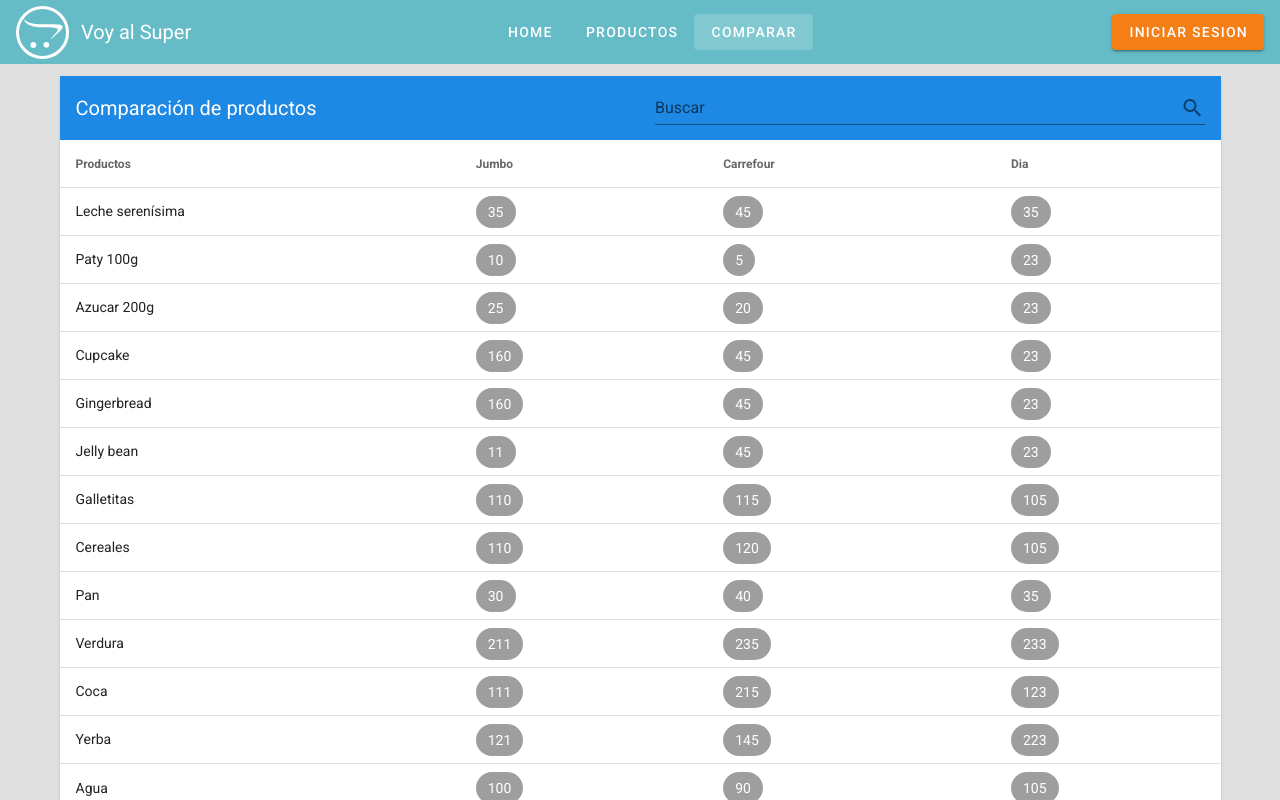
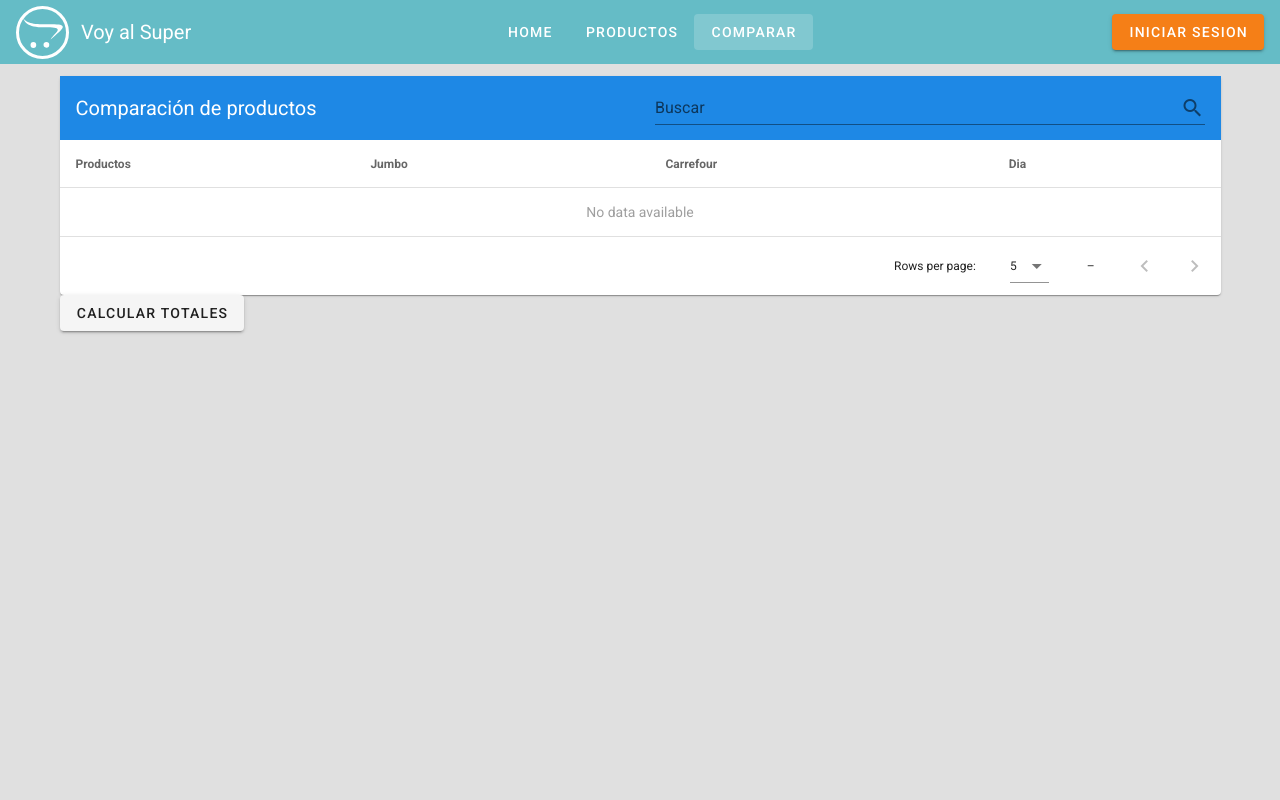
Before and after one commit to Ger-Martinez/TPIngesoftFront, a Vue app: page /comparador in a window 1280 px wide. Shown: the top 800 px of the page. Built offline with nearby package versions, Linux system fonts and the light colour scheme.

Commit message:
Terminamos tabla comparativa de precios y validaciones

```diff
--- a/package.json
+++ b/package.json
@@ -12,6 +12,7 @@
     "core-js": "^3.6.5",
     "vue": "^2.6.11",
     "vue-axios": "^3.2.0",
+    "vue-cookie": "^1.1.4",
     "vue-router": "^3.2.0",
     "vuetify": "^2.2.11",
     "vuex": "^3.4.0"
--- a/src/components/CategoryCard.vue
+++ b/src/components/CategoryCard.vue
@@ -15,9 +15,8 @@
 export default {
     props:{
         icon: String,
-        catName: String
+        catName: String,
     },
-
     methods:{
         filtrarCategoria(){
             console.log(this.catName);
--- a/src/components/NavBar.vue
+++ b/src/components/NavBar.vue
@@ -14,7 +14,6 @@
             <v-toolbar-title style="cursor: pointer" @click="$router.push('/')" class="ml-3 white--text" > Voy al Super </v-toolbar-title>
         </div>
         <v-spacer></v-spacer>
-
         <v-btn
             text
             color="contrast"
--- a/src/main.js
+++ b/src/main.js
@@ -8,8 +8,14 @@ import VueAxios from 'vue-axios'
 
 Vue.use(VueAxios, axios)
 
+// Require dependencies
+var VueCookie = require('vue-cookie');
+// Tell Vue to use the plugin
+Vue.use(VueCookie);
+
 // Para el correcto funcionamineto del login
 export const logInBus = new Vue();
+export const comparator = new Vue();
 
 Vue.config.productionTip = false
 
--- a/src/store/index.js
+++ b/src/store/index.js
@@ -5,24 +5,34 @@ Vue.use(Vuex)
 
 export default new Vuex.Store({
   state: {
-    logedIn: false
+    productsToCompare:[]
   },
   mutations: {
-    checkLogedIn(state){
-      return state.logedIn;
+    addProduct(state, product){
+      state.productsToCompare.push(product);
     },
-    changeLogedInStatus(state){
-      state.logedIn = !state.logedIn;
+    removeProduct(state, index){
+      state.productsToCompare.splice(index,1);
     }
   },
   actions: {
-    getLogedIn({commit}){
-      return commit("checkLogedIn");
+    addProductAction(context, product){
+      context.commit('addProduct', product);
     },
-    setLogedIn({commit}){
-      commit("changeLogedInStatus");
+    removeProducts({context, state}, name){
+      console.log(state.productsToCompare.length)
+      for(var i=0 ; i<state.productsToCompare.length ; i++){
+        console.log('entre al for')
+        if(state.productsToCompare[i].name==name){
+          context.commit('removeProduct', i);
+          break;
+        }
+      }
     }
   },
-  modules: {
+  getters:{
+    getProductsArray(state){
+      return state.productsToCompare;
+    }
   }
 })
--- a/src/views/Compare.vue
+++ b/src/views/Compare.vue
@@ -2,7 +2,7 @@
   <v-container>
     <v-data-table
       :headers="tituloProductos"
-      :items="productos"
+      :items="this.$store.getters.getProductsArray"
       :search="search"
       item-key="name"
       class="elevation-1 "
@@ -11,7 +11,7 @@
 
       <template v-slot:top>
         <v-toolbar flat class="blue darken-1">
-          <v-toolbar-title class="white--text">Comparación de productos</v-toolbar-title>
+          <v-toolbar-title class="white--text"> Comparación de productos</v-toolbar-title>
           <v-spacer></v-spacer>
           <v-text-field
             v-model="search"
@@ -25,7 +25,7 @@
       </template>
 
       <template v-slot:[`item.jumbo`]="{ item }">
-        <v-chip href="../link" target="_blank"
+        <v-chip :href="item.jumboURL" target="_blank"
           :color="getColor(item.name, item.jumbo)"
           dark
         >
@@ -34,7 +34,7 @@
       </template>
 
       <template v-slot:[`item.carrefour`]="{ item }">
-        <v-chip href="../link" target="_blank"
+        <v-chip :href="item.carrefourURL" target="_blank"
           :color="getColor(item.name, item.carrefour)"
           dark
         >
@@ -43,7 +43,7 @@
       </template>
 
       <template v-slot:[`item.dia`]="{ item }">
-        <v-chip href="../link" target="_blank"
+        <v-chip :href="item.diaURL" target="_blank"
           :color="getColor(item.name, item.dia)"
           dark
         >
@@ -53,12 +53,19 @@
 
     </v-data-table>
 
+    <v-row justify="center" align="center">
+      <v-col>
+        <v-btn @click="calcularTotales()">Calcular totales</v-btn>
+      </v-col>
+    </v-row>
+
     <v-data-table
       :headers="tituloTotal"
       :items="totales"
       hide-default-footer
       :items-per-page="5"
       class="elevation-2 mt-7"
+      v-if= "mostrarTotales== true"
     >
 
       <template v-slot:[`item.jumbo`]="{ item }">
@@ -89,6 +96,7 @@
       </template>
 
     </v-data-table>
+
 </v-container>
 
 </template>
@@ -99,9 +107,14 @@ var minPrecio= 0;
 var contador= 0;
 var arrayPrecios= [];
 
+var auxJumbo= 0;
+var auxCarrefour= 0;
+var auxDia= 0;
+
   export default {
     data () {
       return {
+        mostrarTotales: false,
         search: '',
         tituloTotal: [
           {
@@ -117,9 +130,9 @@ var arrayPrecios= [];
         totales: [
           {
             name: 'TOTAL',
-            jumbo: 200,
-            carrefour: 100,
-            dia: 50,
+            jumbo: 0,
+            carrefour: 0,
+            dia: 0,
           },
         ],
         tituloProductos: [
@@ -132,87 +145,7 @@ var arrayPrecios= [];
           { text: 'Jumbo', value: 'jumbo' },
           { text: 'Carrefour', value: 'carrefour' },
           { text: 'Dia', value: 'dia' },
-        ],
-        productos: [
-          {
-            name: 'Leche serenísima',
-            jumbo: 35,
-            carrefour: 45,
-            dia:35,
-          },
-          {
-            name: 'Paty 100g',
-            jumbo: 10,
-            carrefour: 5,
-            dia: 23,
-          },
-          {
-            name: 'Azucar 200g',
-            jumbo: 25,
-            carrefour: 20,
-            dia: 23,
-          },
-          {
-            name: 'Cupcake',
-            jumbo: 160,
-            carrefour: 45,
-            dia: 23,
-          },
-          {
-            name: 'Gingerbread',
-            jumbo: 160,
-            carrefour: 45,
-            dia: 23,
-          },
-          {
-            name: 'Jelly bean',
-            jumbo: 11,
-            carrefour: 45,
-            dia: 23,
-          },
-          {
-            name: 'Galletitas',
-            jumbo: 110,
-            carrefour: 115,
-            dia: 105,
-          },
-          {
-            name: 'Cereales',
-            jumbo: 110,
-            carrefour: 120,
-            dia: 105,
-          },
-          {
-            name: 'Pan',
-            jumbo: 30,
-            carrefour: 40,
-            dia: 35,
-          },
-          {
-            name: 'Verdura',
-            jumbo: 211,
-            carrefour: 235,
-            dia: 233,
-          },
-          {
-            name: 'Coca',
-            jumbo: 111,
-            carrefour: 215,
-            dia: 123,
-          },
-          {
-            name: 'Yerba',
-            jumbo: 121,
-            carrefour: 145,
-            dia: 223,
-          },
-          {
-            name: 'Agua',
-            jumbo: 100,
-            carrefour: 90,
-            dia: 105,
-          },
-        ],
+        ]
       }
     },
     methods: {
@@ -221,8 +154,9 @@ var arrayPrecios= [];
         let color= "grey"
         contador= contador +1;
 
-        if (!arrayPrecios.includes(nombre)){
+        if (!arrayPrecios.includes(nombre) && precio!='Sin stock'){
           if (minPrecio== 0 || precio<minPrecio){
+          //if (minPrecio== 0 || parseInt(precio,10)<parseInt(minPrecio,10)){
             minPrecio= precio
           }
           if (contador == 3){
@@ -245,6 +179,39 @@ var arrayPrecios= [];
         if (minTotal== total) return 'green'
         else return "grey"
       },
-    },
+
+      calcularTotales(){
+
+        //this.$store.dispatch('removeProducts','Alimento para Perros Carne Asada con Vegetales Dogui 1.5 Kg');
+        auxJumbo= 0;
+        auxCarrefour= 0;
+        auxDia= 0;
+
+        let arrayProductos= this.$store.getters.getProductsArray;
+        for (var i=0; i<arrayProductos.length; i++){
+          if(arrayProductos[i].jumbo!= 'Sin stock'){
+            auxJumbo= auxJumbo + parseInt(arrayProductos[i].jumbo,10);
+          }
+          if(arrayProductos[i].carrefour!= 'Sin stock'){
+            auxCarrefour= auxCarrefour + parseInt(arrayProductos[i].carrefour,10);
+          }
+          if(arrayProductos[i].dia!= 'Sin stock'){
+            auxDia= auxDia + parseInt(arrayProductos[i].dia,10);
+          }
+        }
+
+
+        this.totales=[{
+            name: 'TOTAL',
+            jumbo: auxJumbo,
+            carrefour: auxCarrefour,
+            dia: auxDia,
+          }];
+
+        this.mostrarTotales= true;
+        this.$forceUpdate();
+      }
+
+    }
   }
 </script>
```
Also changed, not shown: src/components/ProductCard.vue (+116 -40 lines), src/views/Products.vue (+28 -21 lines), 1 other file (tests, documents, lock files or other folders).
